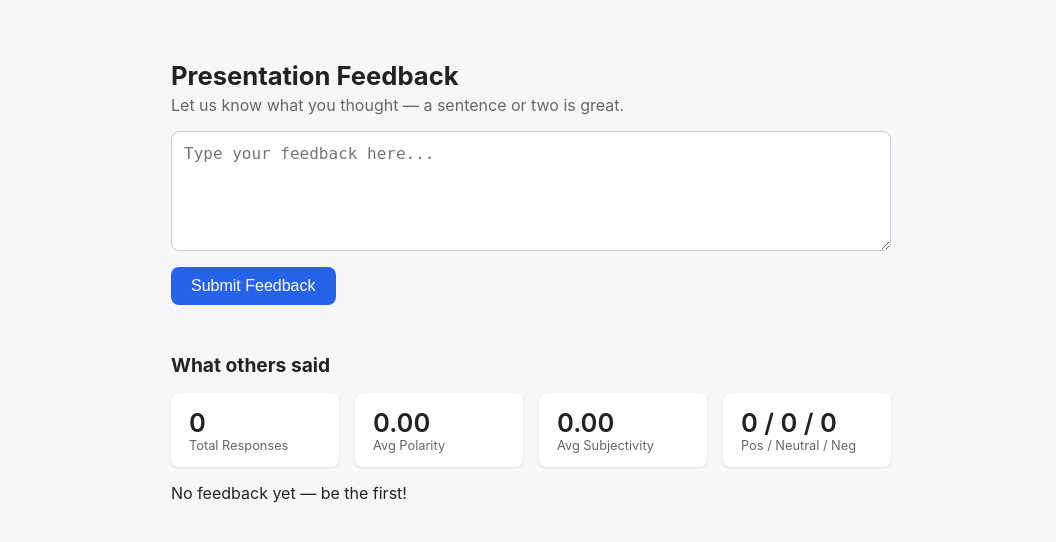
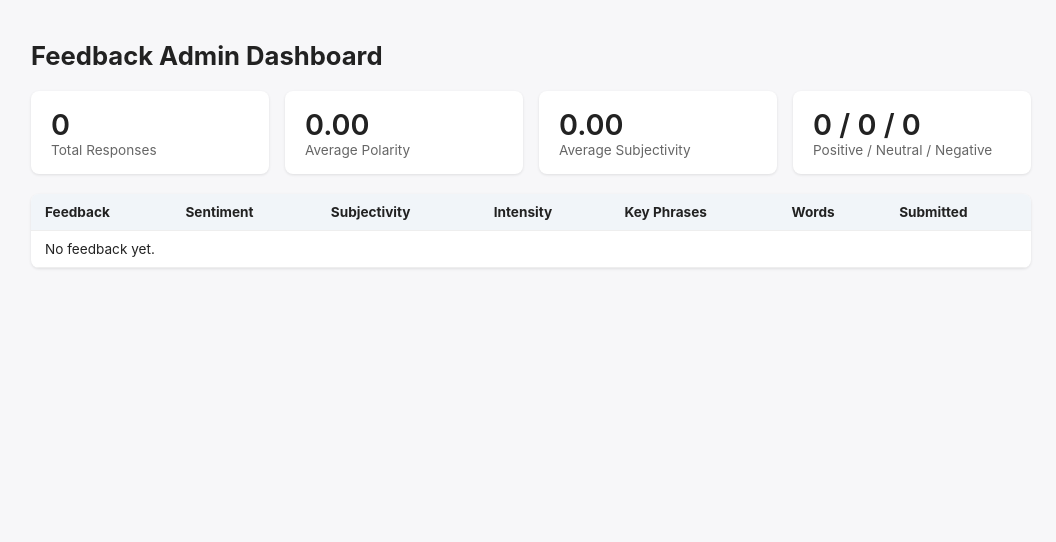
Before and after one commit to 3k100612-max/survey, a Flask app: page / in a window 1280 px wide. Shown: the top 542 px of the page, without its empty margins (109-1165 px from the left). Run offline with Flask 3, Linux system fonts and the light colour scheme; data that the repository does not hold is empty; some libraries are stand-ins or nearby versions.

Commit message:
Update index.html

```diff
--- a/templates/index.html
+++ b/templates/index.html
@@ -3,101 +3,55 @@
 <head>
 <meta charset="UTF-8">
 <meta name="viewport" content="width=device-width, initial-scale=1.0">
-<title>Presentation Feedback</title>
+<title>Feedback Admin</title>
 <style>
     body {
         font-family: -apple-system, BlinkMacSystemFont, "Segoe UI", Roboto, sans-serif;
-        max-width: 720px;
-        margin: 60px auto;
+        max-width: 1000px;
+        margin: 40px auto;
         padding: 0 20px;
         background: #f7f7f9;
         color: #222;
     }
-    h1 { font-size: 1.6rem; margin-bottom: 4px; }
-    h2 { font-size: 1.2rem; margin-top: 48px; margin-bottom: 12px; }
-    p.subtitle { color: #666; margin-top: 0; }
-    textarea {
-        width: 100%;
-        min-height: 120px;
-        padding: 12px;
-        font-size: 1rem;
-        border: 1px solid #ccc;
-        border-radius: 8px;
-        box-sizing: border-box;
-        resize: vertical;
-    }
-    button {
-        margin-top: 12px;
-        padding: 10px 20px;
-        font-size: 1rem;
-        background: #2563eb;
-        color: white;
-        border: none;
-        border-radius: 8px;
-        cursor: pointer;
-    }
-    button:disabled { background: #93c5fd; cursor: not-allowed; }
-    button:hover:not(:disabled) { background: #1d4ed8; }
-    #result {
-        margin-top: 20px;
-        padding: 14px;
-        border-radius: 8px;
-        display: none;
-    }
-    #result.success { background: #dcfce7; color: #166534; display: block; }
-    #result.error { background: #fee2e2; color: #991b1b; display: block; }
-    #result .meta {
-        margin-top: 8px;
-        font-size: 0.85rem;
-        opacity: 0.85;
-    }
-    #result .phrase {
-        display: inline-block;
-        background: rgba(255,255,255,0.6);
-        border-radius: 999px;
-        padding: 2px 8px;
-        margin: 2px 4px 2px 0;
-        font-size: 0.75rem;
-    }
-
+    h1 { font-size: 1.6rem; }
     #stats {
         display: flex;
         gap: 16px;
-        margin: 16px 0;
+        margin: 20px 0;
         flex-wrap: wrap;
     }
     .stat-card {
         background: white;
         border-radius: 8px;
-        padding: 14px 18px;
+        padding: 16px 20px;
         box-shadow: 0 1px 3px rgba(0,0,0,0.1);
         flex: 1;
-        min-width: 100px;
+        min-width: 120px;
     }
-    .stat-card .value { font-size: 1.6rem; font-weight: 600; }
-    .stat-card .label { color: #666; font-size: 0.8rem; }
-
-    .feedback-card {
+    .stat-card .value { font-size: 1.8rem; font-weight: 600; }
+    .stat-card .label { color: #666; font-size: 0.85rem; }
+    table {
+        width: 100%;
+        border-collapse: collapse;
         background: white;
         border-radius: 8px;
-        padding: 14px 18px;
+        overflow: hidden;
         box-shadow: 0 1px 3px rgba(0,0,0,0.1);
-        margin-bottom: 12px;
     }
-    .feedback-card .text { font-size: 0.95rem; margin-bottom: 8px; }
-    .feedback-card .row {
-        display: flex;
-        align-items: center;
-        gap: 8px;
-        flex-wrap: wrap;
-        font-size: 0.78rem;
-        color: #666;
+    th, td {
+        text-align: left;
+        padding: 10px 14px;
+        border-bottom: 1px solid #eee;
+        font-size: 0.85rem;
+        vertical-align: top;
     }
+    th { background: #f1f5f9; }
     .tag {
         padding: 2px 8px;
         border-radius: 999px;
         font-size: 0.72rem;
         font-weight: 600;
+        white-space: nowrap;
     }
     .tag.VeryPositive, .tag.Positive { background: #dcfce7; color: #166534; }
     .tag.VeryNegative, .tag.Negative { background: #fee2e2; color: #991b1b; }
@@ -108,6 +62,7 @@
         font-size: 0.72rem;
         background: #ede9fe;
         color: #5b21b6;
+        white-space: nowrap;
     }
     .intensity-bar-track {
         width: 60px;
@@ -123,13 +78,15 @@
         background: #2563eb;
     }
     .phrase-tag {
+        display: inline-block;
         background: #f1f5f9;
         border-radius: 999px;
         padding: 2px 8px;
-        font-size: 0.72rem;
+        margin: 2px;
+        font-size: 0.7rem;
         color: #334155;
     }
-    #listError {
+    #error {
         display: none;
         background: #fee2e2;
         color: #991b1b;
@@ -141,89 +98,41 @@
 </head>
 <body>
 
-<h1>Presentation Feedback</h1>
-<p class="subtitle">Let us know what you thought — a sentence or two is great.</p>
-
-<textarea id="feedbackText" placeholder="Type your feedback here..."></textarea>
-<br>
-<button id="submitBtn">Submit Feedback</button>
-
-<div id="result"></div>
-
-<h2>What others said</h2>
-<div id="listError"></div>
+<h1>Feedback Admin Dashboard</h1>
+<div id="error"></div>
 <div id="stats"></div>
-<div id="feedbackList"></div>
+<table id="feedbackTable">
+    <thead>
+        <tr>
+            <th>Feedback</th>
+            <th>Sentiment</th>
+            <th>Subjectivity</th>
+            <th>Intensity</th>
+            <th>Key Phrases</th>
+            <th>Words</th>
+            <th>Submitted</th>
+        </tr>
+    </thead>
+    <tbody id="tableBody">
+        <tr><td colspan="7">Loading...</td></tr>
+    </tbody>
+</table>
 
 <script>
-const submitBtn = document.getElementById('submitBtn');
-const feedbackText = document.getElementById('feedbackText');
-const result = document.getElementById('result');
-
 function sentimentClass(label) {
-    return label.replace(/\s+/g, '');
+    return (label || 'Neutral').replace(/\s+/g, '');
 }
 
-submitBtn.addEventListener('click', async () => {
-    const text = feedbackText.value.trim();
-    result.className = '';
-    result.style.display = 'none';
+function escapeHtml(str) {
+    const div = document.createElement('div');
+    div.textContent = str;
+    return div.innerHTML;
+}
 
-    if (!text) {
-        result.textContent = 'Please enter some feedback first.';
-        result.className = 'error';
-        result.style.display = 'block';
-        return;
-    }
-
-    submitBtn.disabled = true;
-    submitBtn.textContent = 'Submitting...';
-
-    try {
-        const response = await fetch('/submit_feedback', {
-            method: 'POST',
-            headers: { 'Content-Type': 'application/json' },
-            body: JSON.stringify({ feedback: text })
-        });
-
-        const data = await response.json();
-
-        if (!response.ok) {
-            throw new Error(data.error || `Server responded with ${response.status}`);
-        }
-
-        const phrasesHtml = (data.key_phrases && data.key_phrases.length)
-            ? data.key_phrases.map(p => `<span class="phrase">${escapeHtml(p)}</span>`).join('')
-            : '';
-
-        result.innerHTML = `
-            Thanks! Sentiment detected: <strong>${escapeHtml(data.label)}</strong> (polarity: ${data.polarity})
-            <div class="meta">
-                ${escapeHtml(data.subjectivity_label)} · intensity ${Math.round(data.intensity * 100)}%
-                ${phrasesHtml ? '<br>' + phrasesHtml : ''}
-            </div>
-        `;
-        result.className = 'success';
-        result.style.display = 'block';
-        feedbackText.value = '';
-
-        loadFeedbackList();
-
-    } catch (err) {
-        console.error('Submit failed:', err);
-        result.textContent = `Something went wrong: ${err.message}`;
-        result.className = 'error';
-        result.style.display = 'block';
-    } finally {
-        submitBtn.disabled = false;
-        submitBtn.textContent = 'Submit Feedback';
-    }
-});
-
-async function loadFeedbackList() {
-    const errorEl = document.getElementById('listError');
+async function loadStats() {
+    const errorEl = document.getElementById('error');
     const statsEl = document.getElementById('stats');
-    const listEl = document.getElementById('feedbackList');
+    const tbody = document.getElementById('tableBody');
 
     try {
         const response = await fetch('/admin_stats');
@@ -249,67 +158,62 @@ async function loadFeedbackList() {
             </div>
             <div class="stat-card">
                 <div class="value">${avgPol}</div>
-                <div class="label">Avg Polarity</div>
+                <div class="label">Average Polarity</div>
             </div>
             <div class="stat-card">
                 <div class="value">${avgSubj}</div>
-                <div class="label">Avg Subjectivity</div>
+                <div class="label">Average Subjectivity</div>
             </div>
             <div class="stat-card">
                 <div class="value">${pos} / ${neu} / ${neg}</div>
-                <div class="label">Pos / Neutral / Neg</div>
+                <div class="label">Positive / Neutral / Negative</div>
             </div>
         `;
 
         if (!data.feedback || data.feedback.length === 0) {
-            listEl.innerHTML = '<p>No feedback yet — be the first!</p>';
+            tbody.innerHTML = '<tr><td colspan="7">No feedback yet.</td></tr>';
             return;
         }
 
-        listEl.innerHTML = data.feedback.map(row => {
-            const cls = sentimentClass(row.sentiment_label || 'Neutral');
+        tbody.innerHTML = data.feedback.map(row => {
+            const cls = sentimentClass(row.sentiment_label);
             const intensityPct = row.intensity !== null && row.intensity !== undefined
                 ? Math.round(row.intensity * 100) : 0;
             const phrases = row.key_phrases
                 ? row.key_phrases.split(',').map(p => p.trim()).filter(Boolean)
                 : [];
-            const phrasesHtml = phrases.map(p => `<span class="phrase-tag">${escapeHtml(p)}</span>`).join('');
+            const phrasesHtml = phrases.length
+                ? phrases.map(p => `<span class="phrase-tag">${escapeHtml(p)}</span>`).join('')
+                : '<span style="color:#999;">—</span>';
 
             return `
-                <div class="feedback-card">
-                    <div class="text">${escapeHtml(row.feedback_text)}</div>
-                    <div class="row">
-                        <span class="tag ${cls}">${escapeHtml(row.sentiment_label || 'Neutral')}</span>
-                        ${row.subjectivity_label ? `<span class="subj-tag">${escapeHtml(row.subjectivity_label)}</span>` : ''}
-                        <span>
-                            intensity
-                            <span class="intensity-bar-track">
-                                <span class="intensity-bar-fill" style="width:${intensityPct}%"></span>
-                            </span>
+                <tr>
+                    <td>${escapeHtml(row.feedback_text)}</td>
+                    <td><span class="tag ${cls}">${escapeHtml(row.sentiment_label || 'Neutral')}</span><br><span style="font-size:0.72rem;color:#999;">${Number(row.polarity).toFixed(2)}</span></td>
+                    <td>${row.subjectivity_label ? `<span class="subj-tag">${escapeHtml(row.subjectivity_label)}</span>` : '—'}</td>
+                    <td>
+                        <span class="intensity-bar-track">
+                            <span class="intensity-bar-fill" style="width:${intensityPct}%"></span>
                         </span>
-                        <span>${new Date(row.created_at).toLocaleString()}</span>
-                    </div>
-                    ${phrasesHtml ? `<div class="row" style="margin-top:6px;">${phrasesHtml}</div>` : ''}
-                </div>
+                        <span style="font-size:0.72rem;color:#999;"> ${intensityPct}%</span>
+                    </td>
+                    <td>${phrasesHtml}</td>
+                    <td>${row.word_count ?? '—'}</td>
+                    <td style="white-space:nowrap;">${new Date(row.created_at).toLocaleString()}</td>
+                </tr>
             `;
         }).join('');
 
     } catch (err) {
-        console.error('Failed to load feedback list:', err);
-        errorEl.textContent = `Failed to load feedback list: ${err.message}`;
+        console.error('Failed to load admin stats:', err);
+        errorEl.textContent = `Failed to load data: ${err.message}`;
         errorEl.style.display = 'block';
-        listEl.innerHTML = '';
+        tbody.innerHTML = '<tr><td colspan="7">Failed to load.</td></tr>';
     }
 }
 
-function escapeHtml(str) {
-    const div = document.createElement('div');
-    div.textContent = str;
-    return div.innerHTML;
-}
-
-loadFeedbackList();
-setInterval(loadFeedbackList, 10000);
+loadStats();
+setInterval(loadStats, 10000);
 </script>
 
 </body>
```
